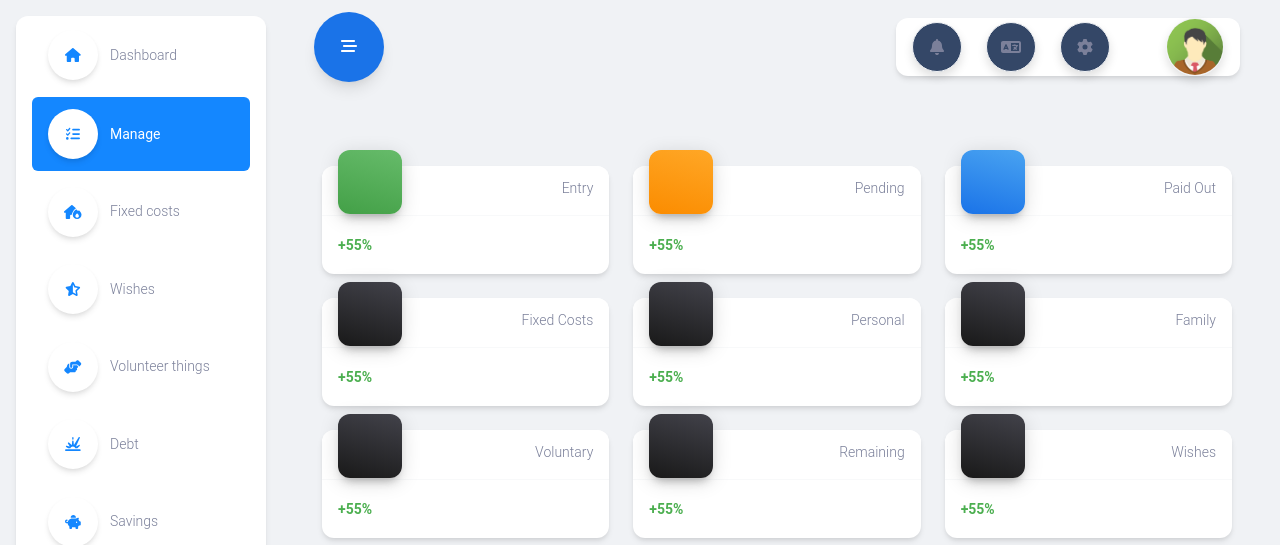
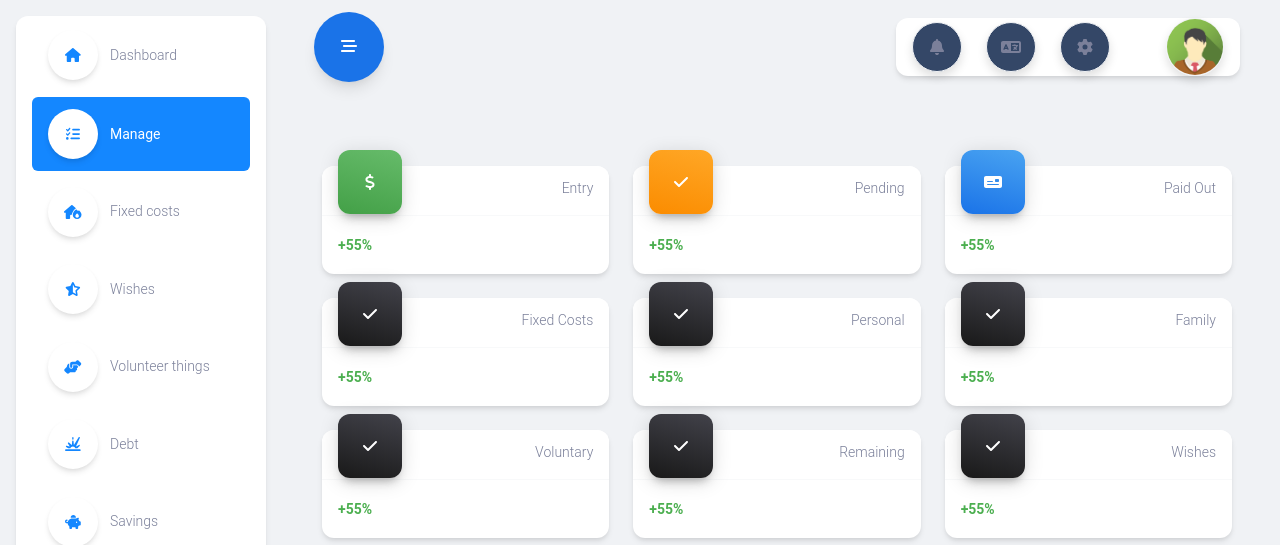
Before and after one commit to therodycc/BUDGE_APP, a Next.js app: page /manage in a window 1280 px wide. Shown: the top 545 px of the page. Built offline with nearby package versions, Linux system fonts and the light colour scheme; no server answers; data requests are answered from the project's data file.

Commit message:
⚡️ improve performance

```diff
--- a/src/components/common/card/Index.tsx
+++ b/src/components/common/card/Index.tsx
@@ -7,7 +7,7 @@ const Card = ({ title, description, amount, icon, bgIcon }: CardPropsI) => {
             <div className="col-lg-4 col-md-6 col-sm-6 mb-3">
                 <div className="card  mb-2">
                     <div className="card-header p-3 pt-2">
-                        <div className={`icon icon-lg icon-shape bg-gradient-${bgIcon} shadow-dark shadow text-center border-radius-xl mt-n4 position-absolute`}>
+                        <div className={`d-flex justify-content-center align-items-center text-white icon icon-lg icon-shape bg-gradient-${bgIcon} shadow-dark shadow text-center border-radius-xl mt-n4 position-absolute`}>
                             {icon}
                         </div>
                         <div className="text-end pt-1">
--- /dev/null
+++ b/src/components/pages/manage/cards-settings/manage-card.tsx
@@ -0,0 +1,71 @@
+import { faCheck, faDollarSign, faMoneyCheck } from "@fortawesome/free-solid-svg-icons"
+import { FontAwesomeIcon } from "@fortawesome/react-fontawesome"
+import { ManageCardsDataI } from "../../../../interfaces/manage/manage.interface"
+
+export const manageCardsData = (state: any): ManageCardsDataI[] => {
+    return [
+        {
+            title: "Entry",
+            description: "",
+            icon: <FontAwesomeIcon icon={faDollarSign}/>,
+            amount: state?.entry,
+            bgIcon: "success"
+        },
+        {
+            title: "Pending",
+            description: "",
+            icon: <FontAwesomeIcon icon={faCheck} />,
+            amount: state?.pending,
+            bgIcon: "warning",
+        },
+        {
+            title: "Paid Out",
+            description: "",
+            icon: <FontAwesomeIcon icon={faMoneyCheck}/>,
+            amount: state?.paidOut,
+            bgIcon: "info"
+        },
+        {
+            title: "Fixed costs",
+            description: "",
+            icon: <FontAwesomeIcon icon={faCheck}/>,
+            amount: state?.fixedCosts,
+            bgIcon: "dark"
+        },
+        {
+            title: "Personal",
+            description: "",
+            icon: <FontAwesomeIcon icon={faCheck}/>,
+            amount: state?.personal,
+            bgIcon: "dark"
+        },
+        {
+            title: "Family",
+            description: "",
+            icon: <FontAwesomeIcon icon={faCheck}/>,
+            amount: state?.family,
+            bgIcon: "dark"
+        },
+        {
+            title: "Voluntary",
+            description: "",
+            icon: <FontAwesomeIcon icon={faCheck}/>,
+            amount: state?.voluntary,
+            bgIcon: "dark"
+        },
+        {
+            title: "Remaining",
+            description: "",
+            icon: <FontAwesomeIcon icon={faCheck}/>,
+            amount: state?.remaining,
+            bgIcon: "dark"
+        },
+        {
+            title: "Wishes",
+            description: "",
+            icon: <FontAwesomeIcon icon={faCheck}/>,
+            amount: state?.wishes,
+            bgIcon: "dark"
+        },
+    ]
+}
--- /dev/null
+++ b/src/components/pages/manage/headers/manage-headers.tsx
@@ -0,0 +1,40 @@
+import { currencyFormat } from "../../../../helpers/currency.helper";
+import { StatusType } from "../../../../interfaces/utility/utilily.type";
+import ButtonGroup from "../../../common/button/button-group";
+import DTProfileTable from "../../../common/dt-profile-table";
+import TrafficLights from "../../../common/traffic-lights";
+import { ButtonGroupDataManage } from "../buttons-settings";
+interface HeadersManageItemsI {
+    removeItem: Function
+    showModalEdit: Function
+}
+export const headersManageItems = ({ showModalEdit, removeItem }: HeadersManageItemsI) => [
+    {
+        title: "Title",
+        render: ({ item }: any) => { return (<DTProfileTable name={item?.name} image={item?.img} expense={item?.expense} paidOut={item?.paidOut} category={item?.category} />); },
+
+    },
+    {
+        title: "Expense",
+        render: ({ item }: any) => {
+            return (
+                <>
+                    <span>{currencyFormat(item?.expense)}</span>
+                </>
+            );
+        },
+    },
+    // { title: "Paid Out", render: ({ item }: any) => { return <PayItemOn /> } },
+    {
+        title: "Actions",
+        render: ({ item }: any) => { return (<TrafficLights status={item.status as StatusType} />); },
+    },
+    {
+        title: "Actions",
+        render: ({ item }: any) => {
+            return (<ButtonGroup buttonsGroupsData={ButtonGroupDataManage({
+                action1: () => showModalEdit(item),
+                action2: () => removeItem(item)
+            })} />);
+        },
+    }]
--- a/src/components/pages/manage/index.tsx
+++ b/src/components/pages/manage/index.tsx
@@ -1,22 +1,21 @@
 import Script from 'next/script';
+import React from 'react';
 import { useEffect, useState } from 'react';
 import { useDispatch, useSelector } from 'react-redux';
 import sweetAlert from '../../../helpers/alerts/sweetAlert.helper';
 import { currencyFormat } from '../../../helpers/currency.helper';
 import { createTablePdf } from '../../../helpers/pdf/create-table-pdf';
-import { StatusType } from '../../../interfaces/utility/utilily.type';
+import { ManageCardsDataI } from '../../../interfaces/manage/manage.interface';
 import { UtilityI } from '../../../interfaces/utility/utility.interface';
 import { getManageAction, removeManageAction } from '../../../redux/actions/manage.action';
 import { getProfitsAction } from '../../../redux/actions/profits.action';
 import Box from '../../common/box';
 import Button from '../../common/button';
-import ButtonGroup from '../../common/button/button-group';
 import Card from '../../common/card';
-import DTProfileTable from '../../common/dt-profile-table';
 import Table from '../../common/table';
 import Tabs from '../../common/tabs';
-import TrafficLights from '../../common/traffic-lights';
-import { ButtonGroupDataManage } from './buttons-settings';
+import { manageCardsData } from './cards-settings/manage-card';
+import { headersManageItems } from './headers/manage-headers';
 import ModalManage from './modals';
 
 const Manage = () => {
@@ -35,9 +34,7 @@ const Manage = () => {
     const [remaining, setRemaining] = useState(0);
     const [wishes, setWishes] = useState(0);
     const [showModal, setShowModal] = useState(false);
-    const [dataModalUtility, setDataModalUtility] = useState<UtilityI | null>(
-        null
-    );
+    const [dataModalUtility, setDataModalUtility] = useState<UtilityI | null>(null);
 
     useEffect(() => {
         dispatch(getProfitsAction());
@@ -139,32 +136,6 @@ const Manage = () => {
         dispatch(removeManageAction(item?.uuid));
     };
 
-    const [headItems, setHeadItems] = useState([
-        {
-            title: "Title",
-            render: ({ item }: any) => { return (<DTProfileTable name={item?.name} image={item?.img} expense={item?.expense} paidOut={item?.paidOut} category={item?.category} />); },
-
-        },
-        {
-            title: "Expense",
-            render: ({ item }: any) => {
-                return (
-                    <>
-                        <span>{currencyFormat(item?.expense)}</span>
-                    </>
-                );
-            },
-        },
-        // { title: "Paid Out", render: ({ item }: any) => { return <PayItemOn /> } },
-        {
-            title: "Actions",
-            render: ({ item }: any) => { return (<TrafficLights status={item.status as StatusType} />); },
-        },
-        {
-            title: "Actions",
-            render: ({ item }: any) => { return (<ButtonGroup buttonsGroupsData={ButtonGroupDataManage({ action1: () => showModalEdit(item), action2: () => removeItem(item) })} />); },
-        }]);
-
     const showModalEdit = (item: UtilityI) => {
         setDataModalUtility(item);
         setShowModal(!showModal);
@@ -192,74 +163,20 @@ const Manage = () => {
             <Script src="https://cdnjs.cloudflare.com/ajax/libs/jspdf/2.5.1/jspdf.umd.min.js"></Script>
             <div className="container">
                 <div className="row mt-5">
-                    <Card
-                        title="Entry"
-                        description=""
-                        icon={<i className="fas fa-dollar-sign"></i>}
-                        amount={currencyFormat(entry)}
-                        bgIcon="success"
-                    />
-                    <Card
-                        title="Pending"
-                        description=""
-                        icon={<i className="fa fa-check"></i>}
-                        amount={currencyFormat(pending)}
-                        bgIcon="warning"
-                    />
-                    <Card
-                        title="Paid Out"
-                        description=""
-                        icon={<i className="fa fa-money"></i>}
-                        amount={currencyFormat(paidOut)}
-                        bgIcon="info"
-                    />
-                    <Card
-                        title="Fixed costs"
-                        description=""
-                        icon={<i className="fa fa-check"></i>}
-                        amount={currencyFormat(fixedCosts)}
-                        bgIcon="dark"
-                    />
-                    <Card
-                        title="Personal"
-                        description=""
-                        icon={<i className="fa fa-check"></i>}
-                        amount={currencyFormat(personal)}
-                        bgIcon="dark"
-                    />
-                    <Card
-                        title="Family"
-                        description=""
-                        icon={<i className="fa fa-check"></i>}
-                        amount={currencyFormat(family)}
-                        bgIcon="dark"
-                    />
-                    <Card
-                        title="Voluntary"
-                        description=""
-                        icon={<i className="fa fa-check"></i>}
-                        amount={currencyFormat(voluntary)}
-                        bgIcon="dark"
-                    />
-                    <Card
-                        title="Remaining"
-                        description=""
-                        icon={<i className="fa fa-check"></i>}
-                        amount={currencyFormat(remaining)}
-                        bgIcon="dark"
-                    />
-                    <Card
-                        title="Wishes"
-                        description=""
-                        icon={<i className="fa fa-check"></i>}
-                        amount={currencyFormat(wishes)}
-                        bgIcon="dark"
-                    />
+                    {manageCardsData({ entry, debt, paidOut, fixedCosts, personal, family, voluntary, remaining, wishes, pending}).map((item: ManageCardsDataI, index: number) => (
+                        <Card
+                            title={item?.title}
+                            description={item?.description}
+                            icon={item?.icon}
+                            amount={currencyFormat(item?.amount)}
+                            bgIcon={item?.bgIcon}
+                        />
+                    ))}
                 </div>
                 <Box
                     title={<Tabs />}
                     rightSection={
-                        <>
+                        <React.Fragment>
                             <Button
                                 bgClass={"danger"}
                                 type={"button"}
@@ -276,11 +193,11 @@ const Manage = () => {
                             >
                                 Reset
                             </Button>
-                        </>
+                        </React.Fragment>
                     }
                 >
                     <div id="test">
-                        <Table headItems={headItems} bodyItems={manage} />
+                        <Table headItems={headersManageItems({ removeItem, showModalEdit })} bodyItems={manage} />
                     </div>
                 </Box>
             </div>
```
Also changed, not shown: src/interfaces/common/card/card.interface.ts (+0 -8 lines), src/interfaces/manage/manage.interface.ts (+11 -0 lines).
